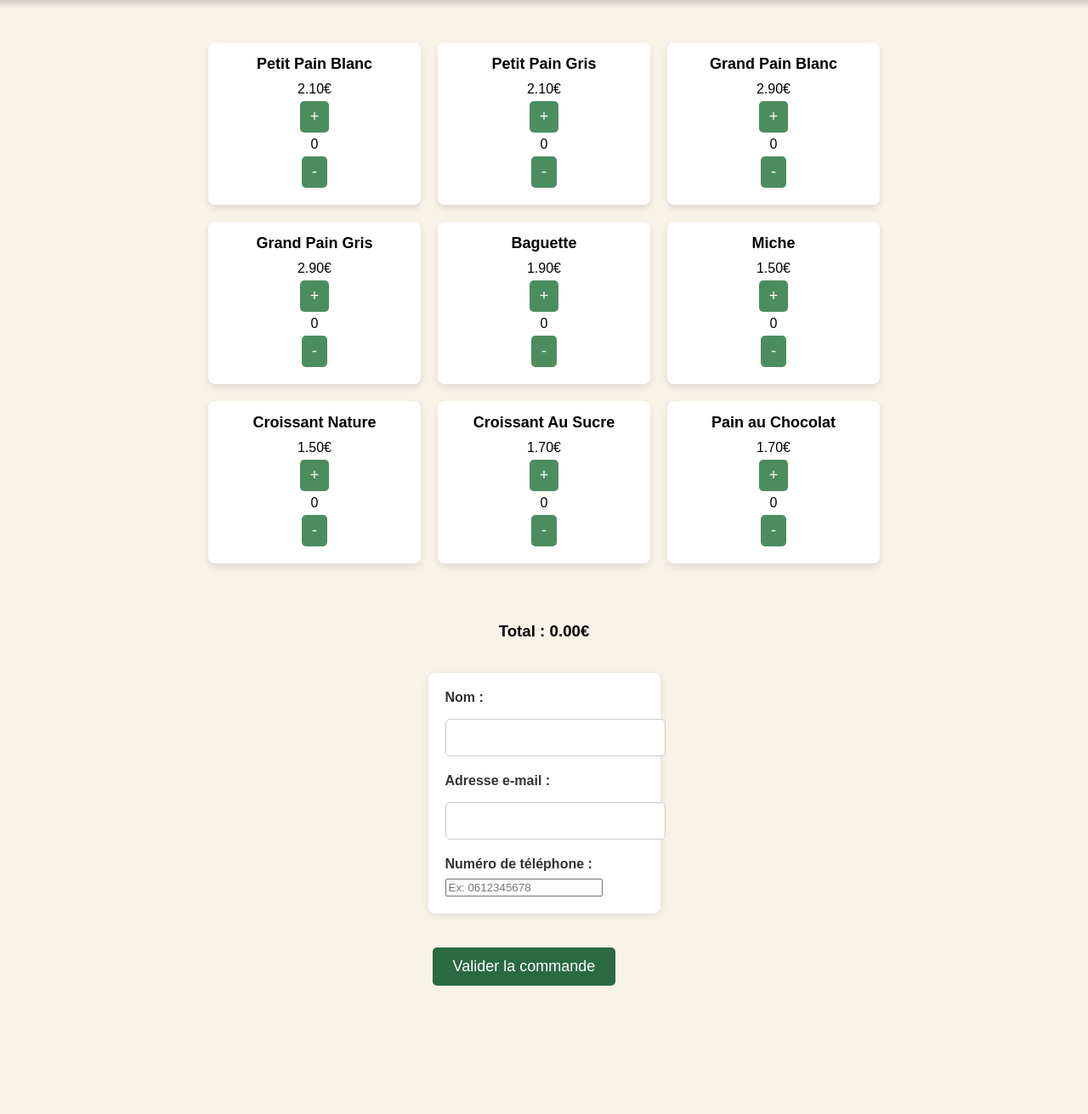
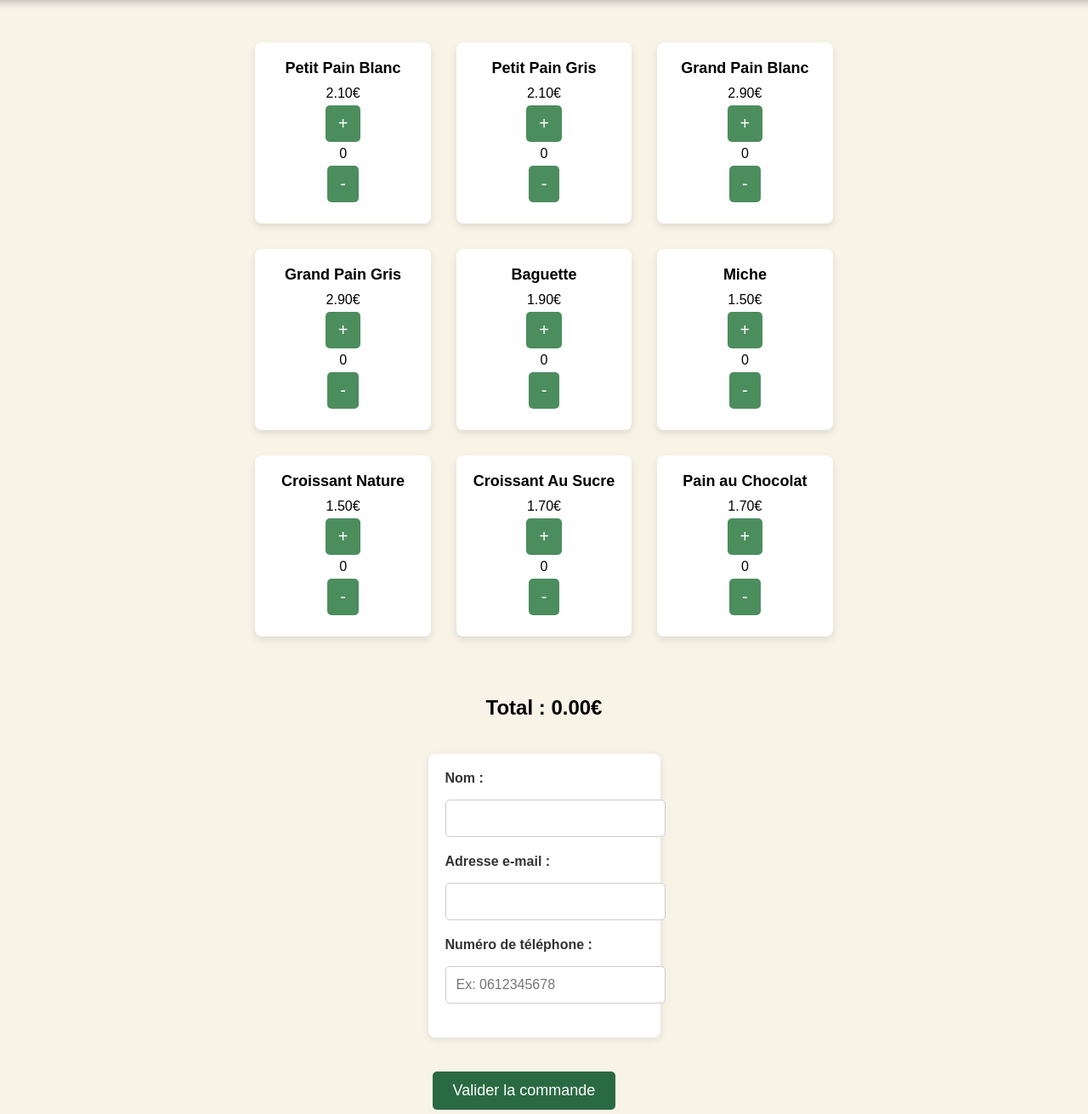
Before and after one commit to Chaprogram/LepetitmarchePWA, a Flask app: page /reservation in a window 1280 px wide. Shown: the part 125-1436 px from the top of the page at 85% size. Before the commit the page ends 1285 px from the top, so only its background shows below. Run offline with Flask 3, Linux system fonts and the light colour scheme.

Commit message:
Mise à jour du CSS pour meilleure responsivité

```diff
--- a/backend/PMapp/models.py
+++ b/backend/PMapp/models.py
@@ -2,6 +2,10 @@ from PMapp import db  # Importer `db` directement depuis `PMapp`
 from flask_login import UserMixin
 from datetime import datetime
 from werkzeug.security import generate_password_hash, check_password_hash
+from flask_sqlalchemy import SQLAlchemy
+
+db = SQLAlchemy()
+
 
 class User(db.Model, UserMixin):
     id = db.Column(db.Integer, primary_key=True)
@@ -25,6 +29,8 @@ class Product(db.Model):
     category = db.Column(db.String(100))
     stock = db.Column(db.Integer, nullable=False, default=0)
 
+    def __repr__(self):
+        return f'<Product {self.name}>'
 
 class Notification(db.Model):
     id = db.Column(db.Integer, primary_key=True)
--- a/backend/PMapp/routes.py
+++ b/backend/PMapp/routes.py
@@ -22,17 +22,9 @@ def index():
 @main.route('/menu')
 def menu():
     products = Product.query.all()
+    print(products)
     return render_template('menu.html', products=products)
 
-@main.route('/search', methods=['GET'])
-def search():
-    query = request.args.get('query')
-    if query:
-        products = Product.query.filter(Product.name.ilike(f"%{query}%")).all()
-    else:
-        products = []
-
-    return render_template('search_results.html', products=products, query=query)
 
 @main.route('/user')
 @login_required
--- a/backend/PMapp/static/css/reservation.css
+++ b/backend/PMapp/static/css/reservation.css
@@ -39,12 +39,12 @@ header h1 {
     background-color: #3a6c47; /* Nuance légèrement plus foncée */
 }
 
-/* Grille des produits */
+/* --- Grille des produits --- */
 .product-container {
     display: grid;
-    grid-template-columns: repeat(auto-fit, minmax(250px, 1fr));
-    gap: 20px;
-    max-width: 900px;
+    grid-template-columns: 1fr; /* Affichage en colonne sur mobile */
+    gap: 15px;
+    max-width: 1200px;
     margin: 30px auto;
     padding: 20px;
 }
@@ -70,7 +70,7 @@ header h1 {
 
 /* Boutons d'ajout/suppression */
 button {
-    background-color: #4c8d5e; /* Couleur principale */
+    background-color: #4c8d5e;
     border: none;
     padding: 8px 12px;
     font-size: 18px;
@@ -78,15 +78,23 @@ button {
     cursor: pointer;
     border-radius: 5px;
     color: white;
+    transition: background 0.3s;
 }
 
 button:hover {
-    background-color: #3a6c47; /* Nuance plus foncée */
+    background-color: #3a6c47;
+}
+
+/* Total */
+h3 {
+    text-align: center;
+    font-size: 22px;
+    margin: 20px 0;
 }
 
 /* Section validation */
 button[type="submit"] {
-    background-color: #2a6a43; /* Vert plus foncé */
+    background-color: #2a6a43;
     font-size: 18px;
     padding: 12px 24px;
     margin-top: 20px;
@@ -94,10 +102,10 @@ button[type="submit"] {
 }
 
 button[type="submit"]:hover {
-    background-color: #3a6c47; /* Nuance plus foncée */
+    background-color: #3a6c47;
 }
 
-/* Conteneur des informations client */
+/* --- Conteneur des informations client --- */
 .customer-info {
     background-color: #fff;
     padding: 20px;
@@ -107,7 +115,7 @@ button[type="submit"]:hover {
     margin: 20px auto;
 }
 
-/* Label */
+/* Labels */
 .customer-info label {
     font-weight: bold;
     color: #333;
@@ -116,8 +124,7 @@ button[type="submit"]:hover {
 }
 
 /* Champs de saisie */
-.customer-info input[type="text"],
-.customer-info input[type="email"] {
+.customer-info input {
     width: 100%;
     padding: 12px;
     margin: 8px 0 20px 0;
@@ -128,31 +135,37 @@ button[type="submit"]:hover {
 }
 
 /* Effet au focus sur les champs de saisie */
-.customer-info input[type="text"]:focus,
-.customer-info input[type="email"]:focus {
-    border-color: #4CAF50; /* Couleur verte au focus */
+.customer-info input:focus {
+    border-color: #4CAF50;
     outline: none;
 }
 
-/* Style du bouton */
-.submit-btn {
-    background-color: #4CAF50;
-    color: white;
-    padding: 15px 30px;
-    border: none;
-    border-radius: 5px;
-    font-size: 16px;
-    cursor: pointer;
-    transition: background-color 0.3s ease;
-    width: 100%; /* Prend toute la largeur du formulaire */
+/* --- Media Queries --- */
+
+/* Tablettes (écrans moyens) */
+@media (min-width: 600px) {
+    .product-container {
+        grid-template-columns: repeat(2, 1fr); /* Deux colonnes */
+    }
 }
 
-/* Effet au survol du bouton */
-.submit-btn:hover {
-    background-color: #45a049; /* Couleur légèrement plus foncée */
+/* Ordinateurs (grands écrans) */
+@media (min-width: 1024px) {
+    .product-container {
+        grid-template-columns: repeat(3, 1fr); /* Trois colonnes */
+        gap: 30px;
+    }
+
+    .product {
+        padding: 20px;
+    }
+
+    h3 {
+        font-size: 24px;
+    }
+
+    button {
+        font-size: 20px;
+        padding: 10px 15px;
+    }
 }
-
-/* Effet au clic du bouton */
-.submit-btn:active {
-    background-color: #388e3c; /* Plus foncé au clic */
-}
--- a/backend/PMapp/templates/menu.html
+++ b/backend/PMapp/templates/menu.html
@@ -31,12 +31,6 @@
 
     <div class="container">
 
-
-        <!-- Formulaire pour rechercher un produit -->
-        <form action="{{ url_for('main.search') }}" method="GET">
-            <input type="text" name="query" placeholder="Rechercher un produit..." required>
-            <button type="submit">Rechercher</button>
-        </form>
 
 
 
```
Also changed, not shown: backend/PMapp/main/routes.py (+1 -8 lines).
